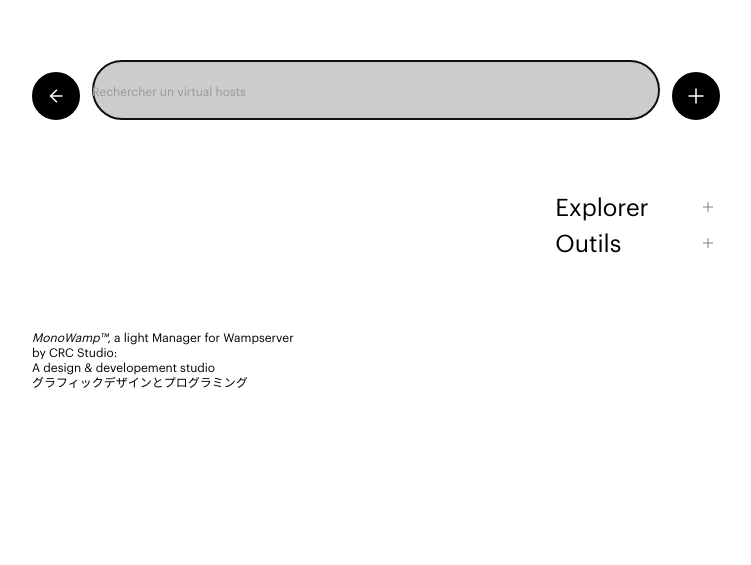
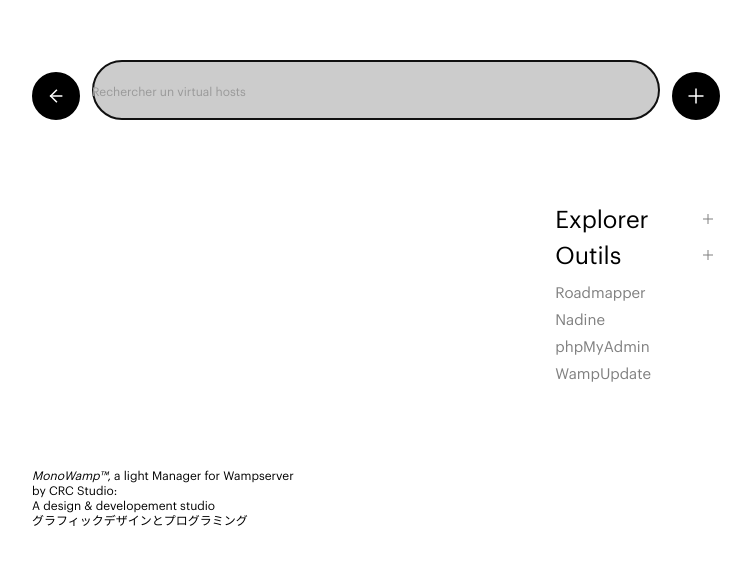
Before and after one commit to CRC-Studio/wampmono, a PHP site: page /nadine/ in a window 1280 px wide. Shown: the top 565 px of the page, without its empty margins (264-1015 px from the left). Run offline with PHP 8.4, Linux system fonts and the light colour scheme; some web fonts are replaced.

Commit message:
🤖 Wampmono__v009

```diff
--- a/assets/sass/modules/_m-overflow.sass
+++ b/assets/sass/modules/_m-overflow.sass
@@ -26,4 +26,4 @@
 
 ::-webkit-scrollbar-thumb
   @include hover
-    background: color('acc')
+    background: color('grey')
--- a/index.php
+++ b/index.php
@@ -12,9 +12,13 @@ include  __DIR__ . '/templates/t__head.php';
 ?>
 
 <main class="main l-ftp" role="main">
-  <section class="m-wrpc-s">
-    <div class="m-rom m-flx m-flg1">
-      <form class="m-row m-frm m-flx">
+
+  <?php // Ajout la barre de recherches
+  ?>
+
+  <section class="l-ftp-top m-row">
+    <div class="m-wrpc-s m-flx m-flg1">
+      <form class="m-rom m-frm m-flx">
         <div class="m-row m-frm-grp m-flx m-flxc m-flg1">
           <a href="http://localhost/?monowamp=no" class="m-btn m-btn-p m-btn-ico m-mta" target="_blank"><?php the_ico('arrow_left'); ?></a>
           <div class="l-ftp-inp">
@@ -27,7 +31,13 @@ include  __DIR__ . '/templates/t__head.php';
         </div>
       </form>
     </div>
+  </section>
 
+
+  <?php // Ajout le wrapper principal
+  ?>
+
+  <section class="l-ftp-wrp m-wrpc-s">
     <div class="m-rom m-flx m-flg2">
 
       <?php // Ajout des Virtual Hosts
@@ -65,11 +75,11 @@ include  __DIR__ . '/templates/t__head.php';
             </div>
           </div>
           <div class="m-acd-wrp">
-            <div class="m-flc m-flg05">
+            <div class="l-ftp-lnks m-flc m-flg05">
               <?php
               $projects = get_projects();
               foreach ($projects as $projectData): ?>
-                <a href="<?= $projectData['url'] ?>" target="_blank" class="l-ftp-url m-flx m-flg05">
+                <a href="<?= $projectData['url'] ?>" target="_blank" class="l-ftp-lnk m-flx m-flg05">
                   <span class="m-body m-txt-g"><?= $projectData['name'] ?></span>
                   <span class="l-ftp-ico m-mta e-off"><?php the_ico('arrow_top_right'); ?></span>
                 </a>
@@ -82,7 +92,7 @@ include  __DIR__ . '/templates/t__head.php';
         <?php // Ajout des Outils
         ?>
 
-        <li class="m-acd m-flc">
+        <li class="m-acd m-flc e-on">
           <div class="m-acd-ttl">
             <h2 class="m-lead">Outils</h2>
             <div class="m-acd-ico">
@@ -90,20 +100,20 @@ include  __DIR__ . '/templates/t__head.php';
             </div>
           </div>
           <div class="m-acd-wrp">
-            <div class="m-flc m-flg05">
-              <a href="https://road.crc.studio/" target='_blank' class="l-ftp-url m-flx m-flg05">
+            <div class="l-ftp-lnks m-flc m-flg05">
+              <a href="https://road.crc.studio/" target='_blank' class="l-ftp-lnk m-flx m-flg05">
                 <span class="m-body m-txt-g">Roadmapper</span>
                 <span class="l-ftp-ico m-mta e-off"><?php the_ico('arrow_top_right'); ?></span>
               </a>
-              <a href="http://localhost/nadine/" target='_blank' class="l-ftp-url m-flx m-flg05">
+              <a href="http://localhost/nadine/" target='_blank' class="l-ftp-lnk m-flx m-flg05">
                 <span class="m-body m-txt-g">Nadine</span>
                 <span class="l-ftp-ico m-mta e-off"><?php the_ico('arrow_top_right'); ?></span>
               </a>
-              <a href="http://localhost/phpmyadmin/" target='_blank' class="l-ftp-url m-flx m-flg05">
+              <a href="http://localhost/phpmyadmin/" target='_blank' class="l-ftp-lnk m-flx m-flg05">
                 <span class="m-body m-txt-g">phpMyAdmin</span>
                 <span class="l-ftp-ico m-mta e-off"><?php the_ico('arrow_top_right'); ?></span>
               </a>
-              <a href="https://wampserver.aviatechno.net/" target='_blank' class="l-ftp-url m-flx m-flg05">
+              <a href="https://wampserver.aviatechno.net/" target='_blank' class="l-ftp-lnk m-flx m-flg05">
                 <span class="m-body m-txt-g">WampUpdate</span>
                 <span class="l-ftp-ico m-mta e-off"><?php the_ico('arrow_top_right'); ?></span>
               </a>
```
Also changed, not shown: assets/sass/layouts/_l-frontpage.sass (+13 -1 lines), style.css (+15 -3 lines), style.min.css.
